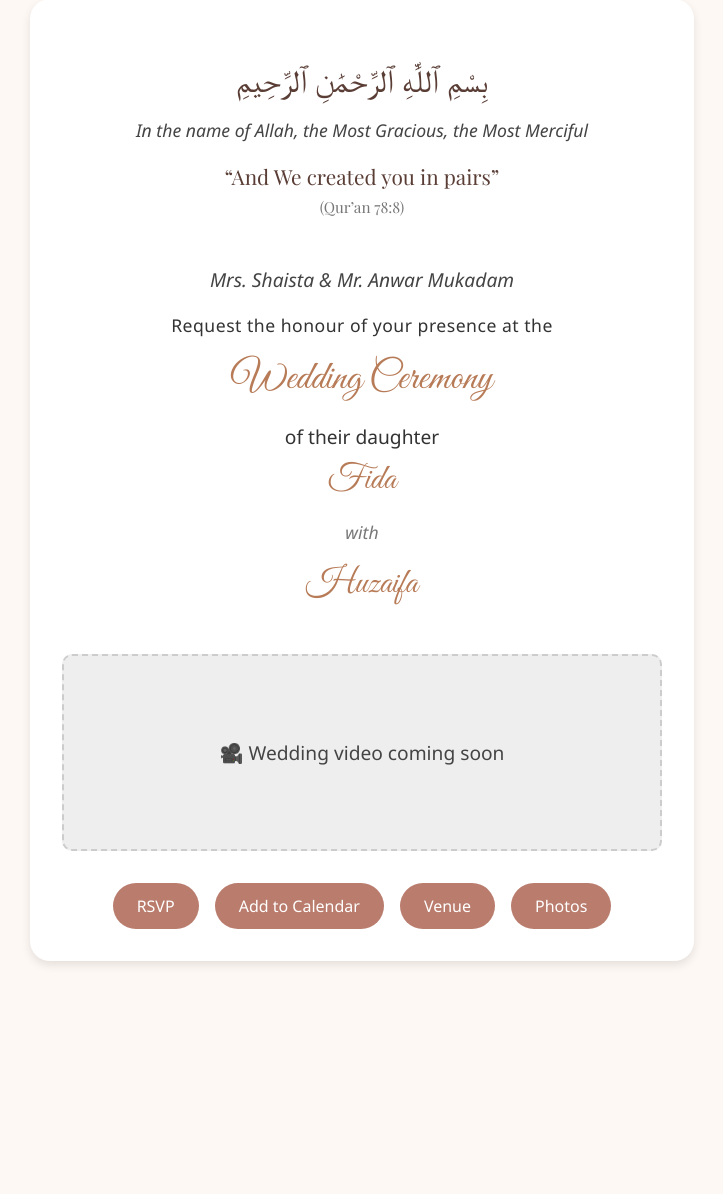
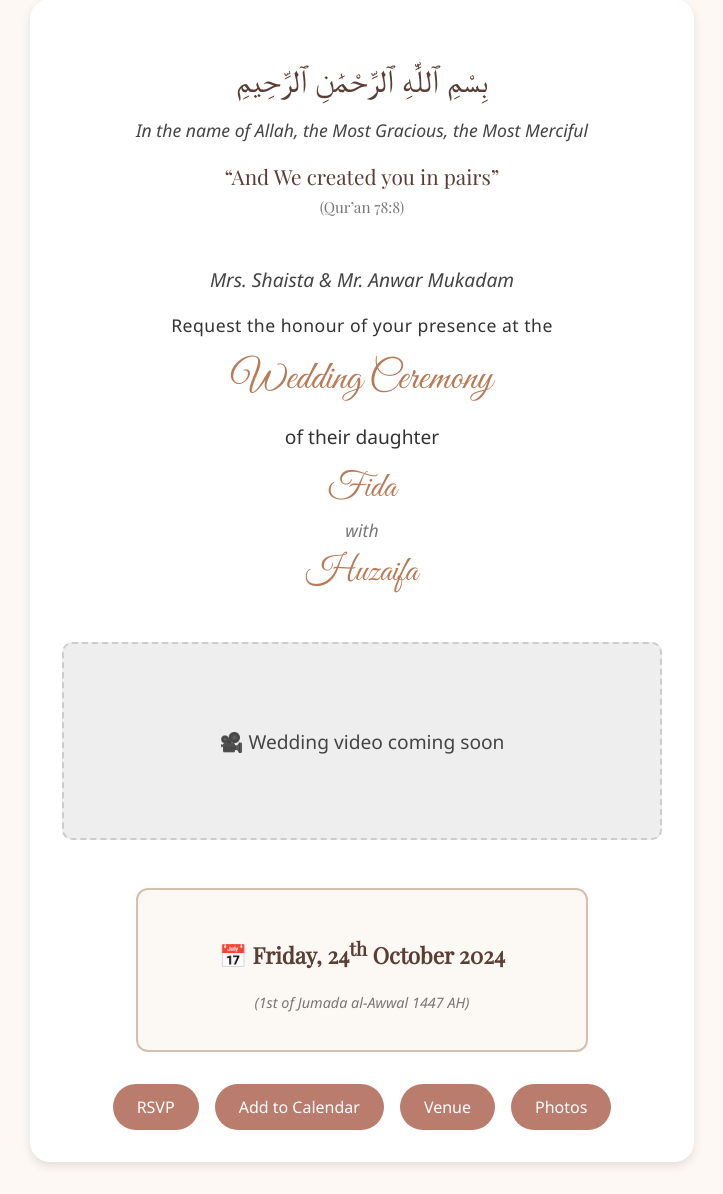
Before and after one commit to EbadMukadam/fifashaadi, a Flask app: page / in a window 1280 px wide. Shown: the part 33-1227 px from the top of the page, without its empty margins (278-1001 px from the left). Before the commit the page ends 998 px from the top, so only its background shows below. Run offline with Flask 3, Linux system fonts and the light colour scheme; some web fonts are replaced.

Commit message:
Refined spacing, added wedding date with Islamic calendar

```diff
--- a/static/style.css
+++ b/static/style.css
@@ -76,7 +76,11 @@ body {
 
 .couple-line {
   font-size: 1.2rem;
-  margin-bottom: 0.5rem;
+  margin-bottom: 1rem;
+}
+
+.spaced-names p {
+  margin: 0.5rem 0;
 }
 
 .bride,
@@ -84,7 +88,6 @@ body {
   font-family: 'Great Vibes', cursive;
   font-size: 2.2rem;
   color: #b77b57;
-  margin: 0.3rem 0;
 }
 
 .with {
@@ -104,7 +107,35 @@ body {
   text-align: center;
 }
 
-/* Buttons Section */
+/* Wedding Date */
+.wedding-date {
+  margin-top: 3rem;
+  margin-bottom: 2rem;
+  padding: 1.5rem;
+  border: 2px solid #d4c0b0;
+  border-radius: 12px;
+  background-color: #fcf8f4;
+  max-width: 400px;
+  margin-left: auto;
+  margin-right: auto;
+  box-shadow: 0 0 10px rgba(0,0,0,0.03);
+}
+
+.wedding-date .gregorian {
+  font-size: 1.4rem;
+  font-weight: bold;
+  color: #5a3e36;
+  font-family: 'Playfair Display', serif;
+}
+
+.wedding-date .islamic {
+  font-size: 0.9rem;
+  color: #777;
+  font-style: italic;
+  margin-top: 0.2rem;
+}
+
+/* Action Buttons */
 .buttons {
   display: flex;
   flex-wrap: wrap;
--- a/templates/index.html
+++ b/templates/index.html
@@ -27,14 +27,22 @@
       <p class="request-line">Request the honour of your presence at the</p>
       <p class="highlight-event">Wedding Ceremony</p>
       <p class="couple-line">of their daughter</p>
-      <p class="bride">Fida</p>
-      <p class="with">with</p>
-      <p class="groom">Huzaifa</p>
+      <div class="spaced-names">
+        <p class="bride">Fida</p>
+        <p class="with">with</p>
+        <p class="groom">Huzaifa</p>
+      </div>
     </div>
 
     <!-- Placeholder for Wedding Video -->
     <div class="video-placeholder">
       <p>🎥 Wedding video coming soon</p>
+    </div>
+
+    <!-- Wedding Date Section -->
+    <div class="wedding-date">
+      <p class="gregorian">📅 Friday, 24<sup>th</sup> October 2024</p>
+      <p class="islamic">(1st of Jumada al-Awwal 1447 AH)</p>
     </div>
 
     <!-- Action Buttons -->
```
